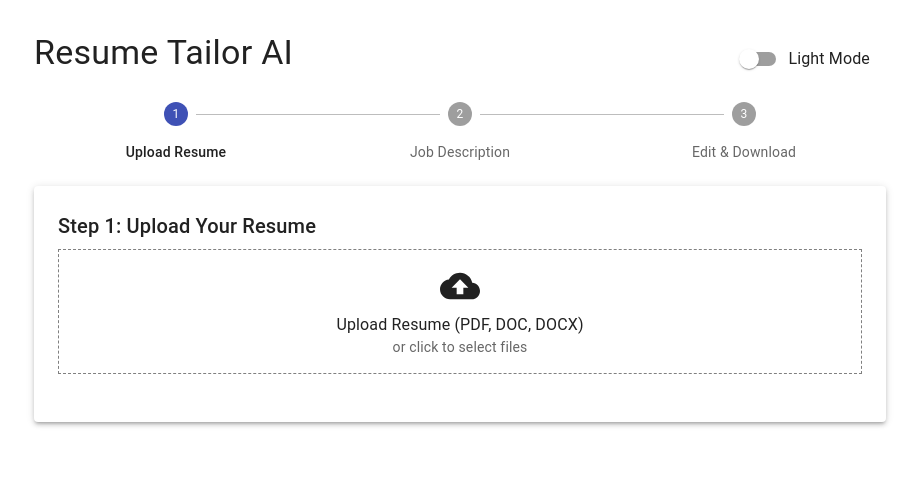
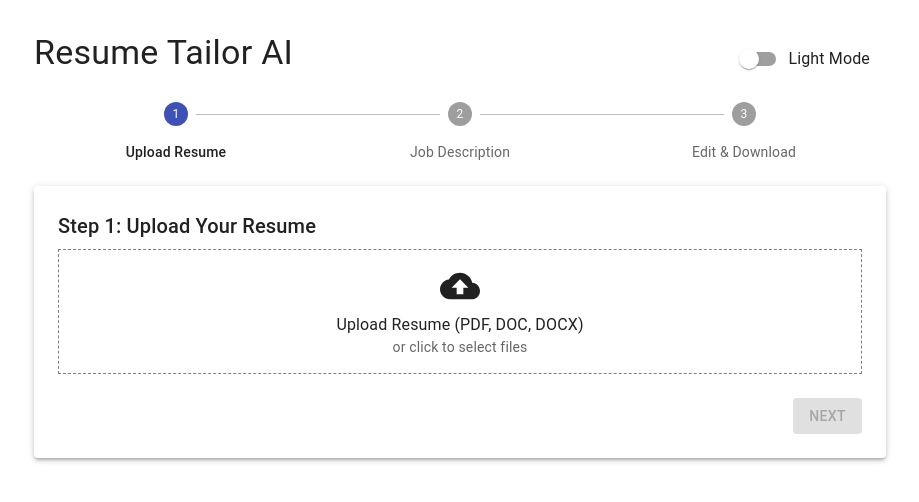
Before and after one commit to suhailsalim/resume-tailor, a React (Create React App) app in the folder frontend/: page / in a window 1280 px wide. Shown: the top 502 px of the page, without its empty margins (180-1099 px from the left). Built offline with nearby package versions, Linux system fonts and the light colour scheme.

Commit message:
add resume upload tracking and navigation controls in stepper

```diff
--- a/frontend/src/App.tsx
+++ b/frontend/src/App.tsx
@@ -44,6 +44,9 @@ const App = () => {
     const storedStep = localStorage.getItem("currentStep");
     return storedStep ? parseInt(storedStep, 10) : 1;
   });
+  const [resumeUploaded, setResumeUploaded] = useState(() => { // Track resume upload status
+    return localStorage.getItem("resumeUploaded") === 'true';
+  });
 
   const steps = ["Upload Resume", "Job Description", "Edit & Download"];
 
@@ -77,14 +80,18 @@ const App = () => {
     localStorage.setItem("currentStep", step.toString());
   }, [step]);
 
+  // Persist resumeUploaded status
+  useEffect(() => {
+    localStorage.setItem("resumeUploaded", resumeUploaded.toString());
+  }, [resumeUploaded]);
+
+
   const handleFileChange = (event: any) => {
     const file = event.target.files[0];
     if (file) {
       setResume(file);
       setResumeFileName(file.name);
-      if (step === 1) {
-        setStep(2); // Auto move to next step after file upload
-      }
+      setResumeUploaded(true); // Mark resume as uploaded
     }
   };
 
@@ -269,10 +276,23 @@ const App = () => {
       if (file) {
         setResume(file);
         setResumeFileName(file.name);
-        setStep(2); // Auto move to next step after drag and drop
+        setResumeUploaded(true); // Mark resume as uploaded
       }
     },
   });
+
+  const handleNextStep = () => {
+    if (step === 1 && !resumeUploaded) {
+      setNotification({ open: true, message: "Please upload a resume first.", severity: "warning" });
+      return;
+    }
+    setStep((prevStep) => Math.min(prevStep + 1, 3)); // Prevent going beyond step 3
+  };
+
+  const handlePrevStep = () => {
+    setStep((prevStep) => Math.max(prevStep - 1, 1)); // Prevent going below step 1
+  };
+
 
   const renderStepContent = () => {
     switch (step) {
@@ -310,6 +330,16 @@ const App = () => {
                 Selected: {resumeFileName}
               </Typography>
             )}
+            <Box mt={2} display="flex" justifyContent="flex-end">
+              <Button
+                variant="contained"
+                color="primary"
+                onClick={handleNextStep}
+                disabled={!resumeUploaded}
+              >
+                Next
+              </Button>
+            </Box>
           </Paper>
         );
       case 2: // Step 2: Job Description
@@ -329,13 +359,13 @@ const App = () => {
               variant="outlined"
               sx={{ mb: 3, mt: 2 }}
             />
+            <Box mt={2} display="flex" justifyContent="space-between">
+              <Button onClick={handlePrevStep}>Back</Button>
               <Button
                 variant="contained"
                 color="primary"
                 onClick={submitResume}
                 disabled={isLoading || !resume || !jobDescription.trim()}
-              fullWidth
-              sx={{ p: 1.5 }}
               >
                 {isLoading ? (
                   <CircularProgress size={24} />
@@ -343,6 +373,7 @@ const App = () => {
                   "Generate Tailored Resume"
                 )}
               </Button>
+            </Box>
           </Paper>
         );
       case 3: // Step 3: Edit and Preview
@@ -469,6 +500,9 @@ const App = () => {
                 </Typography>
               </Box>
             )}
+             <Box mt={2} display="flex" justifyContent="flex-start">
+              <Button onClick={handlePrevStep}>Back</Button>
+            </Box>
           </Paper>
         );
       default:
@@ -485,7 +519,7 @@ const App = () => {
             display="flex"
             justifyContent="space-between"
             alignItems="center"
-            mb={2} // Reduced mb for stepper spacing
+            mb={2}
           >
             <Typography variant="h4" component="h1" gutterBottom>
               Resume Tailor AI
```
Lines whose indentation alone changed are shown as unchanged.
